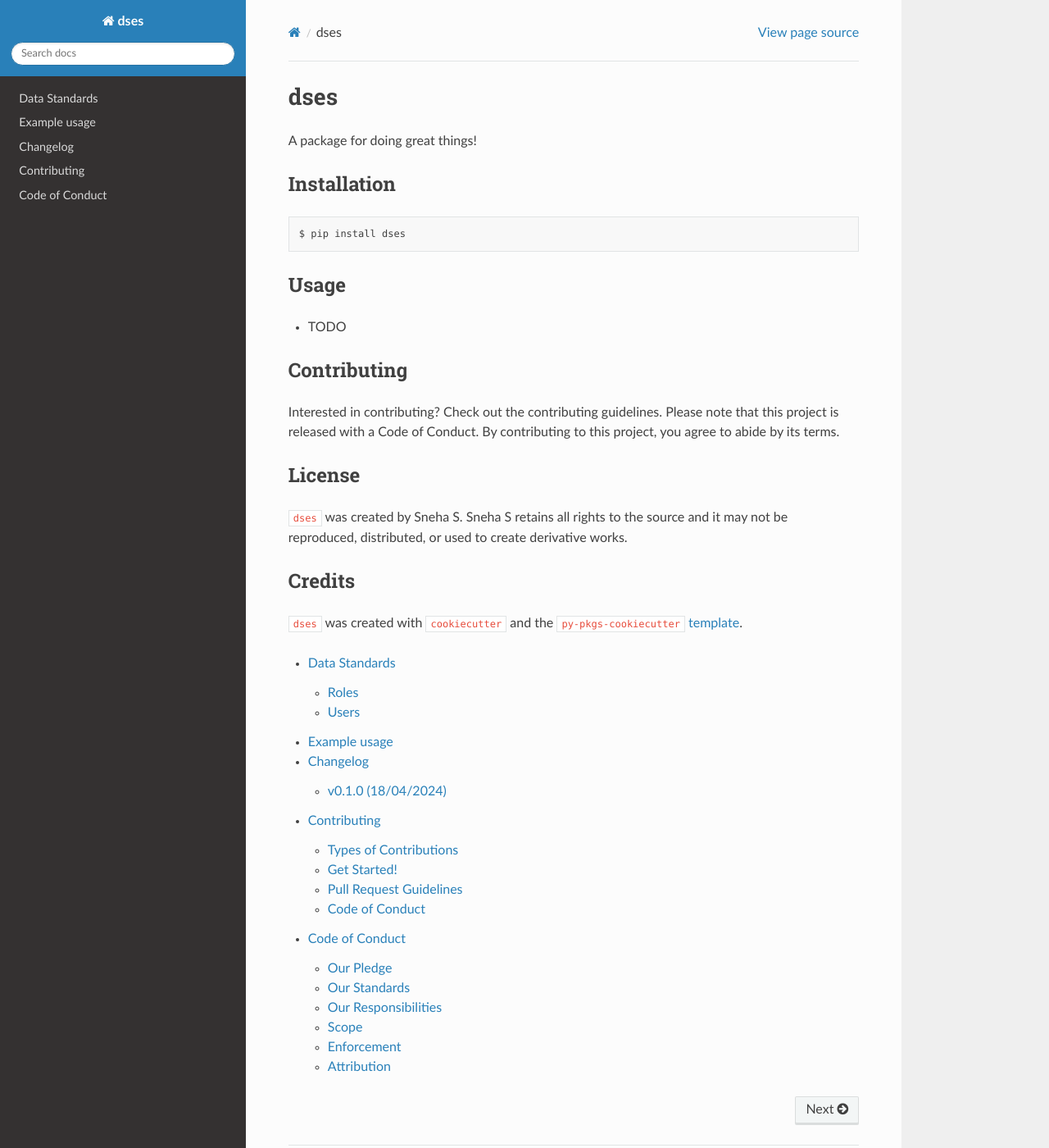
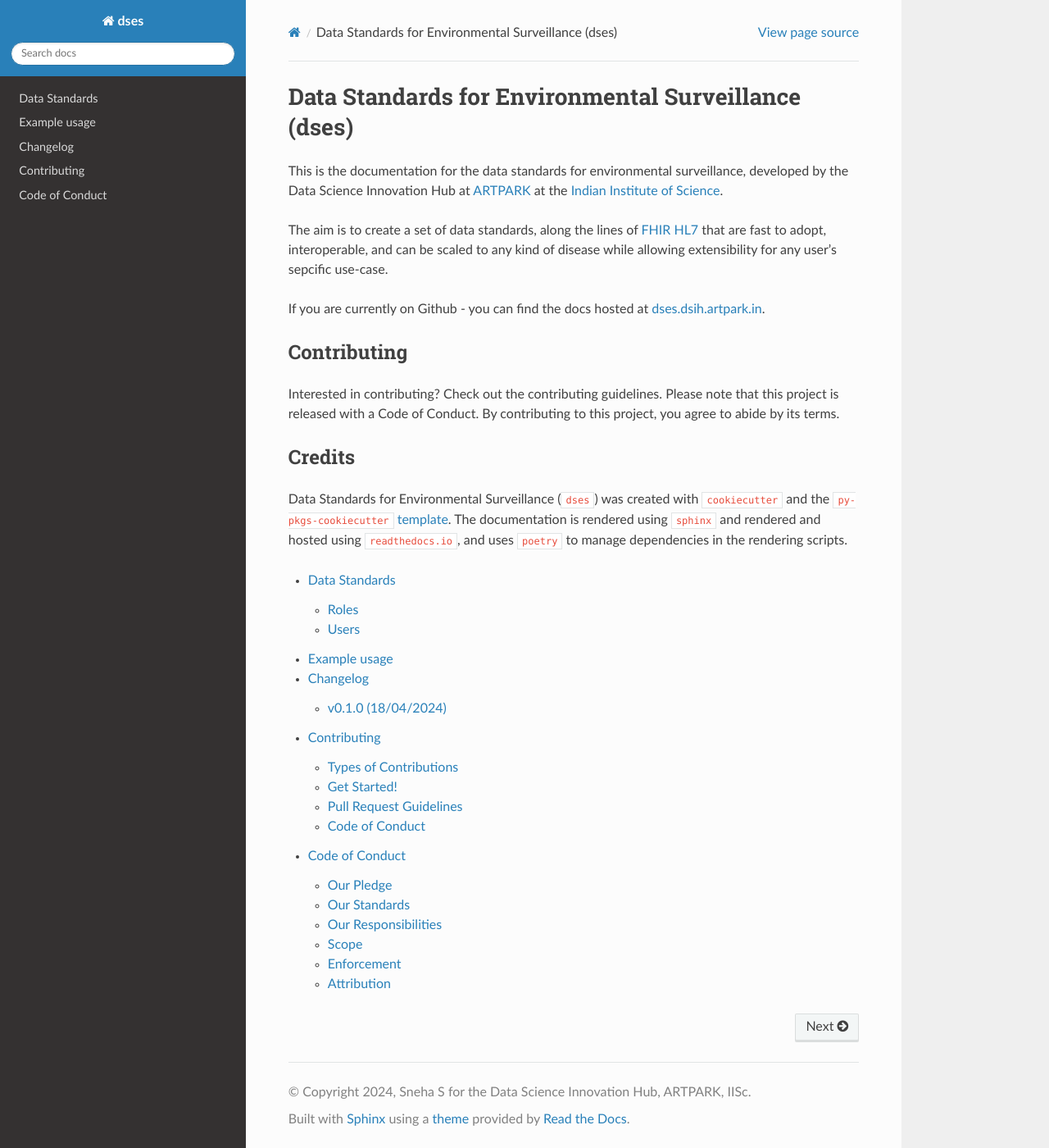
Before and after one commit to dsih-artpark/dses, a Sphinx documentation site: the page built from docs/index.md, in a window 1280 px wide and 1400 px high. Shown: the whole window at 82% size. Built offline with Sphinx 7.4.7 and the Read the Docs theme 2.0.0, drawn with Linux system fonts in a browser that asks for light colours; some of the changed text lies outside the part shown.

Commit message:
docs: improved readme and overall docs

````diff
--- a/README.md
+++ b/README.md
@@ -1,25 +1,15 @@
-# dses
+# Data Standards for Environmental Surveillance (dses)
 
-A package for doing great things!
+This is the documentation for the data standards for environmental surveillance, developed by the Data Science Innovation Hub at [ARTPARK](https://artpark.in) at the [Indian Institute of Science](https://iisc.ac.in).
 
-## Installation
+The aim is to create a set of data standards, along the lines of [FHIR HL7](https://hl7.org/fhir/) that are fast to adopt, interoperable, and can be scaled to any kind of disease while allowing extensibility for any user's sepcific use-case.
 
-```bash
-$ pip install dses
-```
-
-## Usage
-
-- TODO
+If you are currently on Github - you can find the docs hosted at [dses.dsih.artpark.in](https://dses.dsih.artpark.in).
 
 ## Contributing
 
 Interested in contributing? Check out the contributing guidelines. Please note that this project is released with a Code of Conduct. By contributing to this project, you agree to abide by its terms.
 
-## License
-
-`dses` was created by Sneha S. Sneha S retains all rights to the source and it may not be reproduced, distributed, or used to create derivative works.
-
 ## Credits
 
-`dses` was created with [`cookiecutter`](https://cookiecutter.readthedocs.io/en/latest/) and the `py-pkgs-cookiecutter` [template](https://github.com/py-pkgs/py-pkgs-cookiecutter).
+Data Standards for Environmental Surveillance ([`dses`](https://github.com/dsih-artpark/dses)) was created with [`cookiecutter`](https://cookiecutter.readthedocs.io/en/latest/) and the `py-pkgs-cookiecutter` [template](https://github.com/py-pkgs/py-pkgs-cookiecutter). The documentation is rendered using [`sphinx`](https://www.sphinx-doc.org/) and rendered and hosted using [`readthedocs.io`](https://readthedocs.io), and uses [`poetry`](https://python-poetry.org/) to manage dependencies in the rendering scripts.
--- a/docs/conf.py
+++ b/docs/conf.py
@@ -10,7 +10,7 @@ import sys
 # -- Project information -----------------------------------------------------
 
 project = u"dses"
-copyright = u"2024, Sneha S for ARTPARK"
+copyright = u"2024, Sneha S for the Data Science Innovation Hub, ARTPARK, IISc"
 author = u"Sneha S"
 
 # -- General configuration ---------------------------------------------------
--- a/pyproject.toml
+++ b/pyproject.toml
@@ -1,7 +1,7 @@
 [tool.poetry]
 name = "dses"
 version = "0.1.0"
-description = "A package for doing great things!"
+description = "Inter-operable Data Standards for Environmental Surveillance"
 authors = ["Sneha S"]
 license = "None"
 readme = "README.md"
@@ -15,6 +15,7 @@ python = "^3.9"
 myst-nb = {version = "^1.1.0", python = "^3.9"}
 sphinx-autoapi = "^3.0.0"
 sphinx-rtd-theme = "^2.0.0"
+sphinx-autobuild = "^2024.4.16"
 
 [build-system]
 requires = ["poetry-core>=1.0.0"]
````
Also changed, not shown: docs/data_standards/index.md (+1 -1 lines), docs/data_standards/users/index.md (+0 -1 lines), 2 other files.
